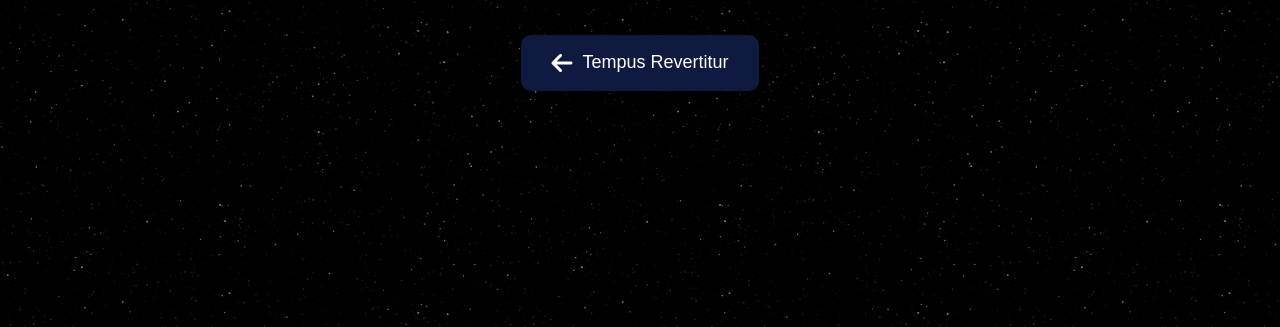
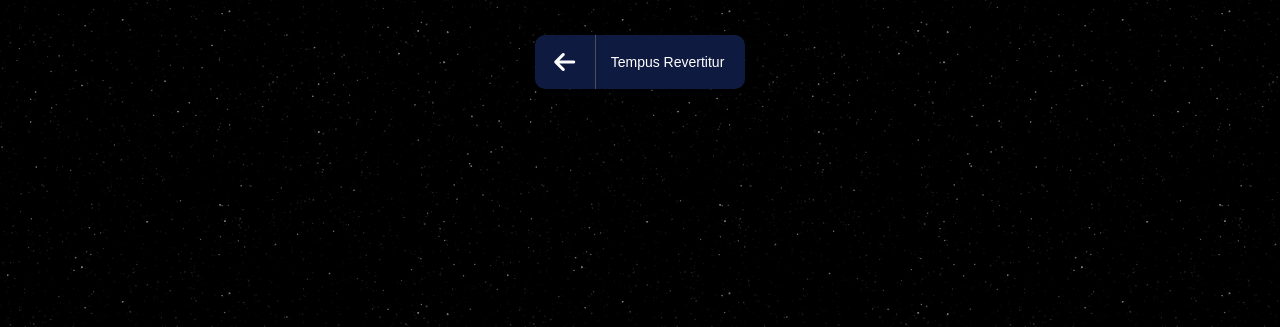
Before and after one commit to iABn0rma1/The.Pensieve-Project, a plain HTML site: page success.html in a window 1280 px wide. Shown: the part 473-800 px from the top of the page. Drawn offline with nearby package versions, Linux system fonts and the light colour scheme.

Commit message:
minor style changes

```diff
--- a/sStyle.css
+++ b/sStyle.css
@@ -457,7 +457,6 @@ footer .icons {
     background-color: #0e1a40;
     color: #fff;
     border: none;
-    padding: 15px 30px;
     font-size: 18px;
     font-family: 'Arial', sans-serif;
     text-decoration: none;
@@ -473,13 +472,28 @@ footer .icons {
     text-decoration: none;
 }
 
+.tempus-revertitur-btn .left {
+    display: flex;
+    justify-content: center;
+    width: 20%;
+    height: 100%;
+    padding: 15px 30px;
+    margin-right: 15px;
+    border-right: 1px solid #495057;
+}
+
+.tempus-revertitur-btn .right {
+    display: flex;
+    justify-content: center;
+    align-content: center;
+}
+
 .tempus-revertitur-btn i {
-    margin-right: 10px;
     font-size: 24px;
 }
 
 .tempus-revertitur-btn span {
-    font-size: 18px;
+    font-size: 14px;
 }
 
 .hover-text {
--- a/success.html
+++ b/success.html
@@ -113,8 +113,12 @@
 
     <div class="time-turner">
         <a href="owls.html" class="tempus-revertitur-btn">
-            <i class="fas fa-arrow-left"></i>
-            <span>Tempus Revertitur</span>
+            <div class="left">
+                <i class="fas fa-arrow-left"></i>
+            </div>
+            <div class="right">
+                <span>Tempus Revertitur</span>
+            </div>
         </a>
         <span class="hover-text">Go Back</span>
     </div>
```
